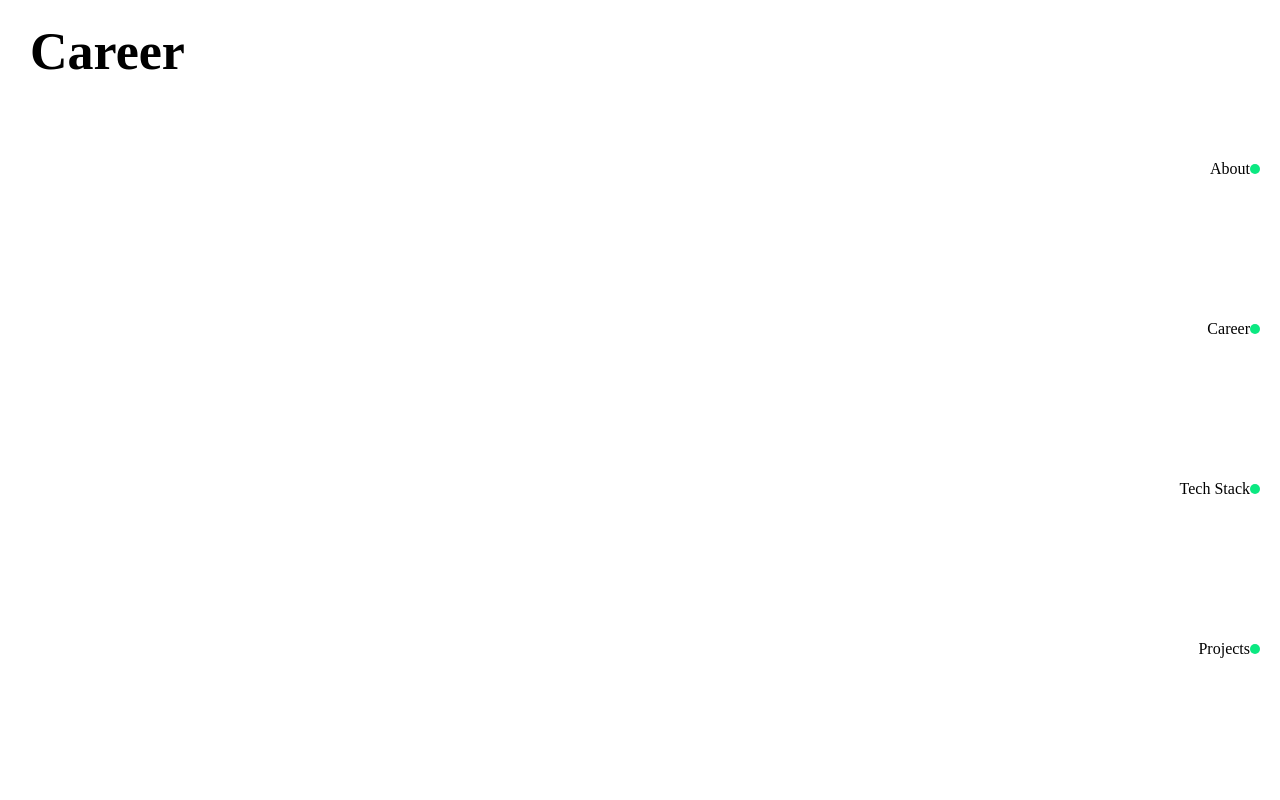
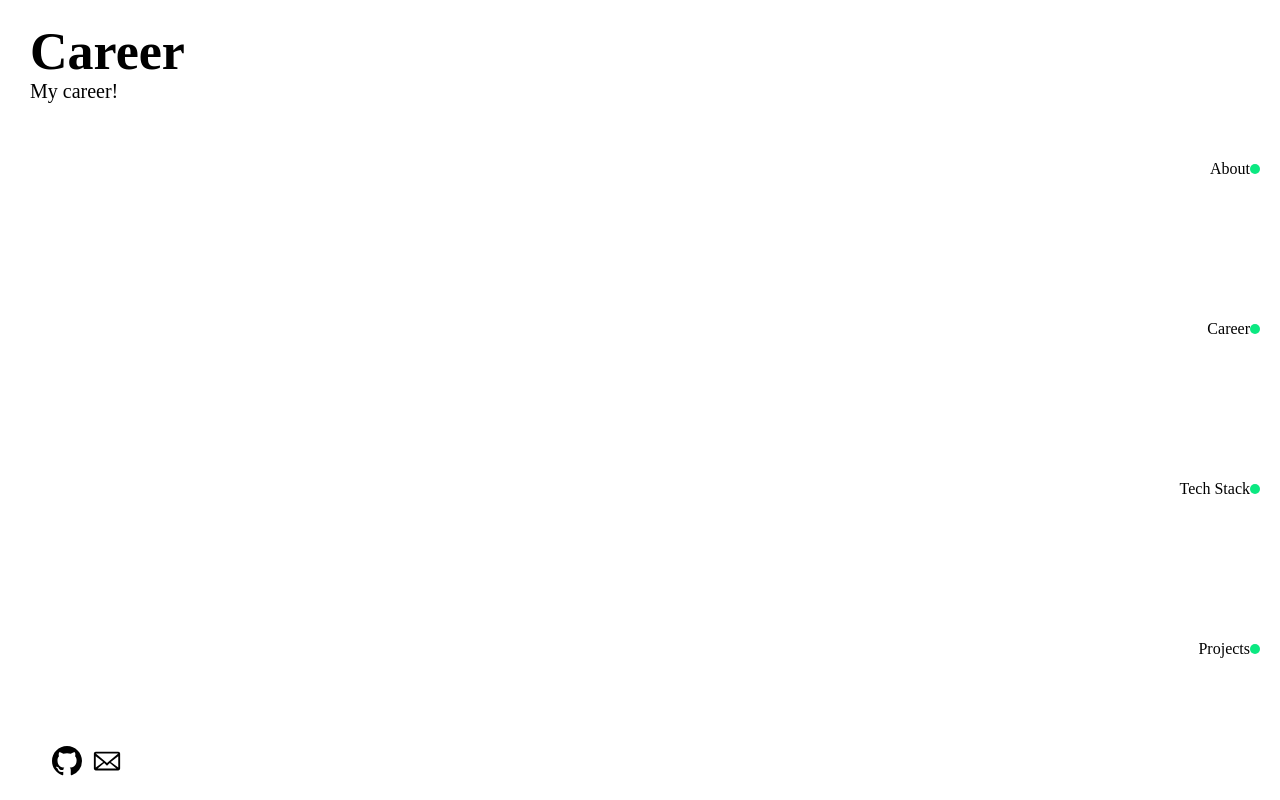
Before and after one commit to fed-gren/portfolio, a React (Create React App) app: page /Career in a window 1280 px wide. Built offline with nearby package versions, Linux system fonts and the light colour scheme.

Commit message:
공통 컴포넌트 추가
title desc, contact icon 나머지 페이지에 적용

```diff
--- a/src/Components/Career.js
+++ b/src/Components/Career.js
@@ -1,10 +1,14 @@
 import React from 'react';
 import PageTitle from './PageTitle';
+import TitleDesc from "./TitleDesc";
+import ContactIcon from "./ContactIcon";
 
 const Career = () => {
   return (
     <>
-    <PageTitle title="Career"></PageTitle>
+      <PageTitle title="Career" />
+      <TitleDesc titleDesc="My career!" />
+      <ContactIcon />
     </>
   );
 }
--- a/src/Components/Projects.js
+++ b/src/Components/Projects.js
@@ -1,10 +1,14 @@
 import React from 'react';
 import PageTitle from './PageTitle';
+import TitleDesc from "./TitleDesc";
+import ContactIcon from "./ContactIcon";
 
 const Projects = () => {
   return (
     <>
-    <PageTitle title="Projects"></PageTitle>
+      <PageTitle title="Projects"></PageTitle>
+      <TitleDesc titleDesc="These are the projects that I've developed or I've been working on." />
+      <ContactIcon />
     </>
   );
 }
--- a/src/Components/TechStack.js
+++ b/src/Components/TechStack.js
@@ -1,12 +1,16 @@
-import React from 'react';
-import PageTitle from './PageTitle';
+import React from "react";
+import PageTitle from "./PageTitle";
+import TitleDesc from "./TitleDesc";
+import ContactIcon from "./ContactIcon";
 
 const TechStack = () => {
   return (
     <>
-    <PageTitle title="Tech stack"></PageTitle>
+      <PageTitle title="Tech stack" />
+      <TitleDesc titleDesc="This is my technology stack." />
+      <ContactIcon />
     </>
   );
-}
+};
 
 export default TechStack;
```
